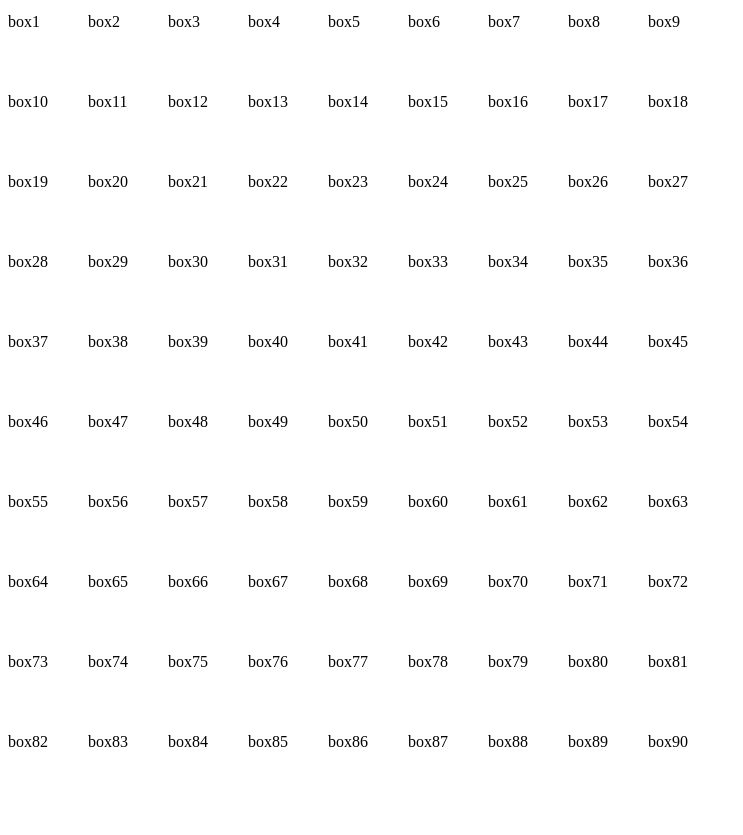
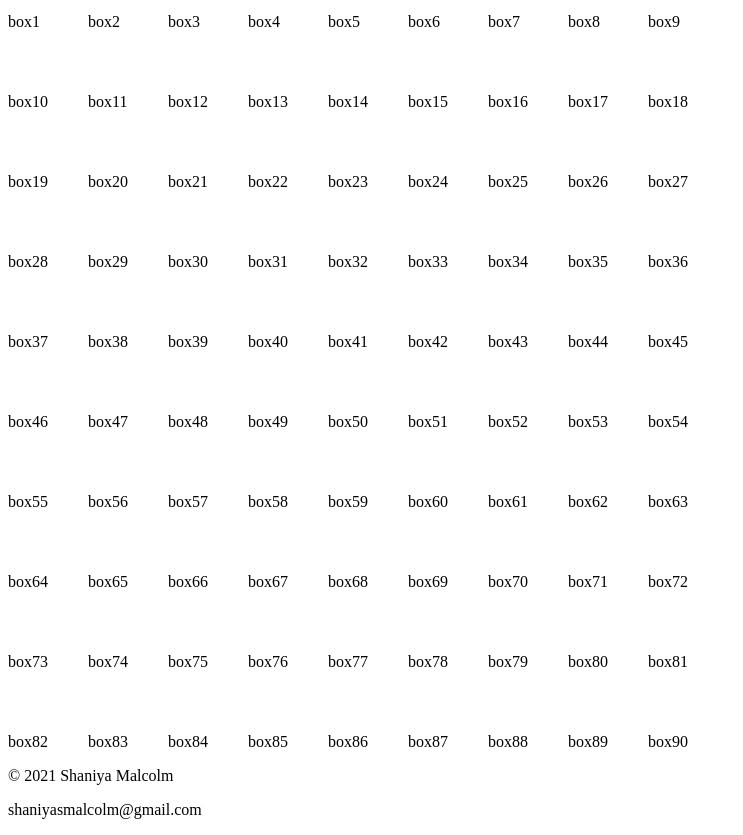
Before and after one commit to MsNiyaJ/Sudoku_Remastered, a plain HTML site: page index.html in a window 1280 px wide. Shown: the part 104-939 px from the top of the page, without its empty margins (0-743 px from the left). Before the commit the page ends 863 px from the top, so only its background shows below. Drawn offline with Linux system fonts and the light colour scheme.

Commit message:
Added a footer

```diff
--- a/index.html
+++ b/index.html
@@ -121,5 +121,9 @@
                 <div class="box">box90</div>
             </div>
         </div>
+        <footer>
+            <p> &copy; 2021 Shaniya Malcolm </p>
+            <p> shaniyasmalcolm@gmail.com </p>
+        </footer>
     </body>
 </html>
```
